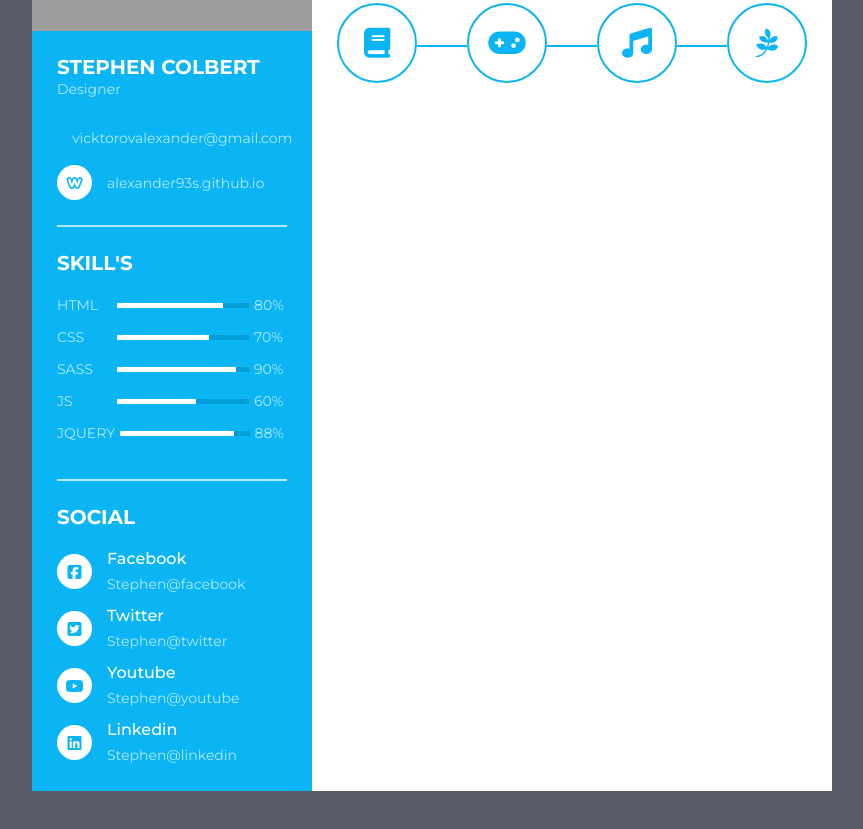
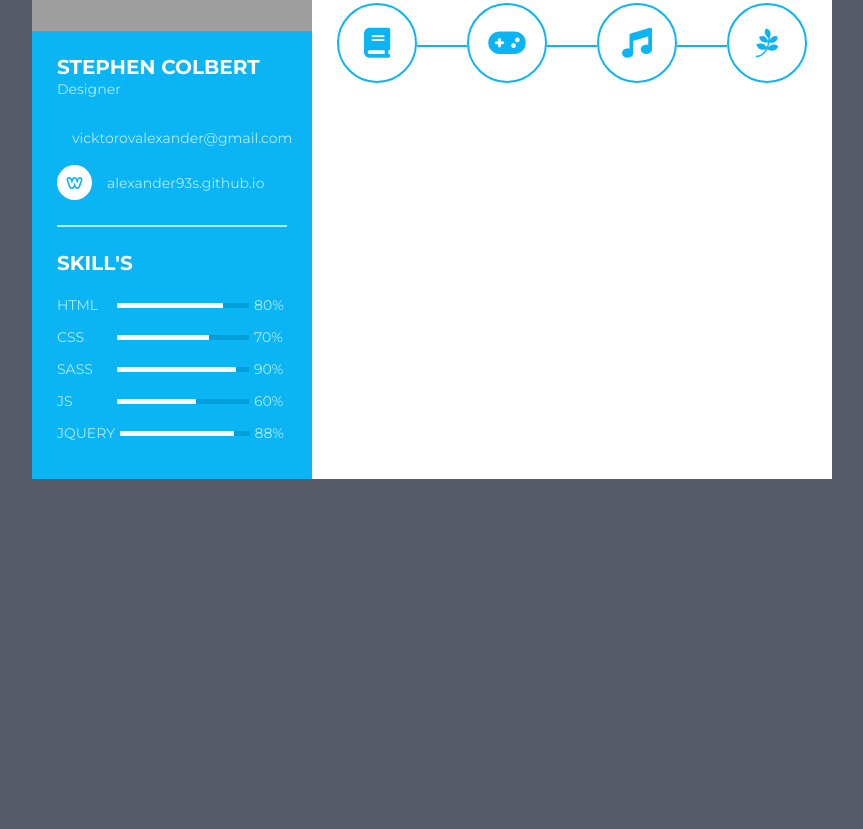
Before and after one commit to Alexander93s/Alexander93s.github.io, a plain HTML site: page index.html in a window 1280 px wide. Shown: the part 299-1128 px from the top of the page, without its empty margins (208-1071 px from the left). After the commit the page ends 828 px from the top, so only its background shows below. Drawn offline with Linux system fonts and the light colour scheme; grey boxes are pictures that could not be loaded.

Commit message:
Update index.html

```diff
--- a/index.html
+++ b/index.html
@@ -323,49 +323,7 @@ body {
            </li>
          </ul>
        </div>
-       <div class="resume_item resume_social">
-         <div class="title">
-           <p class="bold">Social</p>
-         </div>
-         <ul>
-           <li>
-             <div class="icon">
-               <i class="fab fa-facebook-square"></i>
-             </div>
-             <div class="data">
-               <p class="semi-bold">Facebook</p>
-               <p>Stephen@facebook</p>
-             </div>
-           </li>
-           <li>
-             <div class="icon">
-               <i class="fab fa-twitter-square"></i>
-             </div>
-             <div class="data">
-               <p class="semi-bold">Twitter</p>
-               <p>Stephen@twitter</p>
-             </div>
-           </li>
-           <li>
-             <div class="icon">
-               <i class="fab fa-youtube"></i>
-             </div>
-             <div class="data">
-               <p class="semi-bold">Youtube</p>
-               <p>Stephen@youtube</p>
-             </div>
-           </li>
-           <li>
-             <div class="icon">
-               <i class="fab fa-linkedin"></i>
-             </div>
-             <div class="data">
-               <p class="semi-bold">Linkedin</p>
-               <p>Stephen@linkedin</p>
-             </div>
-           </li>
-         </ul>
-       </div>
+
      </div>
   </div>
   <div class="resume_right">
```
